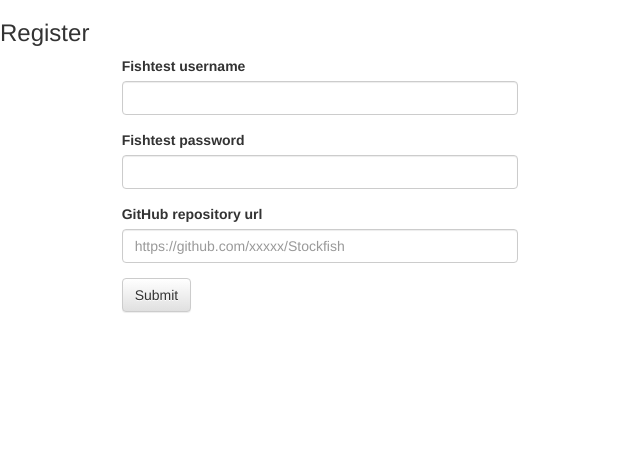
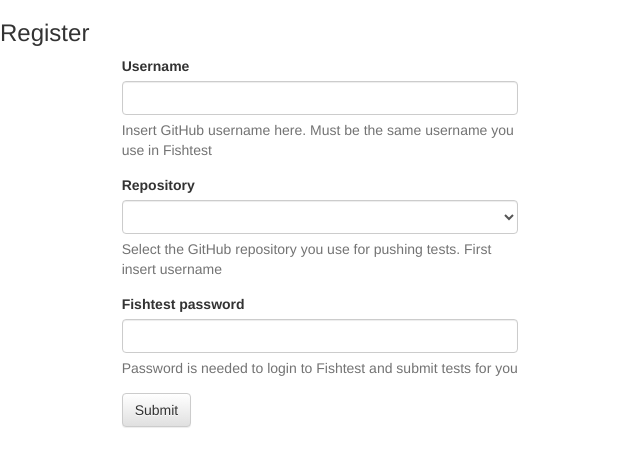
Before and after one commit to mcostalba/FuriousFish, a Flask app: page /register in a window 1280 px wide. Shown: the top 467 px of the page, without its empty margins (0-640 px from the left). Run offline with Flask 2, Linux system fonts and the light colour scheme; lists and menus that the app fills with data are empty; some libraries are stand-ins or nearby versions.

Commit message:
Select repo url upon username change
Instead of writing GitHub repo url upon registering,
now user can easily select it from a select list
populated looking up in GitHub the corresponding
username.

```diff
--- a/templates/base.html
+++ b/templates/base.html
@@ -11,9 +11,9 @@
 </head>
 
 <body>
+    <script src="https://ajax.googleapis.com/ajax/libs/jquery/1.11.3/jquery.min.js"></script>
+    <script src="https://maxcdn.bootstrapcdn.com/bootstrap/3.3.5/js/bootstrap.min.js"></script>
     {% block body %}
     {% endblock %}
-    <script src="https://ajax.googleapis.com/ajax/libs/jquery/1.11.3/jquery.min.js"></script>
-    <script src="https://maxcdn.bootstrapcdn.com/bootstrap/3.3.5/js/bootstrap.min.js"></script>
 </body>
 </html>
--- a/templates/register.html
+++ b/templates/register.html
@@ -9,19 +9,50 @@
     <div class="col-sm-1"></div>
     <div class="col-sm-4">
       <div class="form-group">
-          <label for='username' class="control-label">Fishtest username</label>
-          <input type='text' class="form-control" name="username" required>
+          <label for='username' class="control-label">Username</label>
+          <input type='text' class="form-control" name="username" id="username" required>
+          <p class="help-block">Insert GitHub username here. Must be the same username you use in Fishtest</p>
+      </div>
+      <div class="form-group">
+          <label for='repo_url' class="control-label">Repository</label>
+          <select class="form-control" name="repo_url" id="repo_url_select" required></select>
+          <p class="help-block">Select the GitHub repository you use for pushing tests. First insert username</p>
       </div>
       <div class="form-group">
           <label for='password' class="control-label">Fishtest password</label>
           <input type='password' class="form-control" name="password" required>
+          <p class="help-block">Password is needed to login to Fishtest and submit tests for you</p>
       </div>
-      <div class="form-group">
-          <label for='repo_url' class="control-label">GitHub repository url</label>
-          <input type='text' class="form-control" name="repo_url" placeholder="https://github.com/xxxxx/Stockfish" required>
-      </div>
+
       <input class="btn btn-default" type="submit" value="Submit">
     </div>
   </form>
 
+  <script>
+   function httpGet(url)
+   {
+      var xmlHttp = new XMLHttpRequest();
+      xmlHttp.open( "GET", url, false ); // Synchronous request
+      xmlHttp.send( null );
+      return xmlHttp.responseText;
+   }
+
+   $( "#username" ).change(function( eventObject ) {
+
+   /* Upon changing the username, retrieve corresponding
+      repos on GitHub and populate the repo_url select field. */
+
+      var sel = $( '#repo_url_select' ).empty();
+
+      var url = 'https://api.github.com/users/' + $.trim($( '#username' ).val()) + '/repos';
+      var r = JSON.parse(httpGet(url)); // Call GitHub here
+
+      for (var i = 0; i < r.length; i++) {
+        sel.append($('<option>', {
+          value: r[i].owner.html_url + '/' + r[i].name,
+          text : r[i].name
+        }));
+      }
+   });
+  </script>
 {% endblock %}
```
